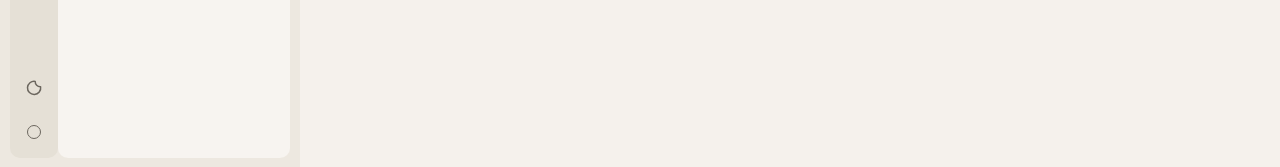
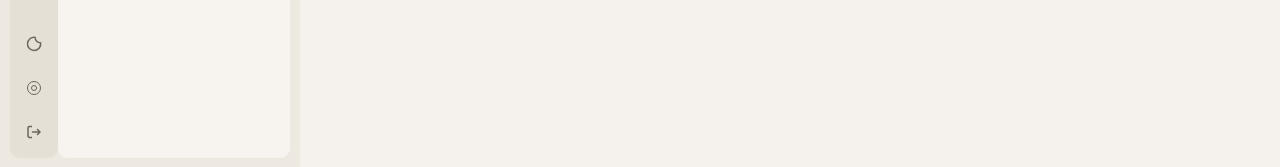
Before and after one commit to yasmintrentinfanfa/front_sophia, a Next.js app: page /casos in a window 1280 px wide. Shown: the part 630-797 px from the top of the page. Built offline with nearby package versions, Linux system fonts and the light colour scheme.

Commit message:
ajustes no menu lateral

```diff
--- a/src/components/casos/barra-lateral-casos.tsx
+++ b/src/components/casos/barra-lateral-casos.tsx
@@ -9,8 +9,10 @@ import {
   IconeConfiguracoes,
   IconeNovoCaso,
   IconeRepositorio,
+  IconeSair,
 } from "@/components/casos/icones-trilha";
 import { BotaoTema } from "@/components/tema/botao-tema";
+import { ModalConfiguracoes } from "@/components/casos/modal-configuracoes";
 import { Tooltip, TooltipContent, TooltipTrigger } from "@/components/ui/tooltip";
 import type { Caso } from "@/lib/api/types";
 import { normalizar } from "@/lib/texto";
@@ -109,6 +111,7 @@ function TrilhaIcones({
   aoAlternar: () => void;
 }) {
   const pathname = usePathname();
+  const [configuracoesAberta, setConfiguracoesAberta] = useState(false);
 
   return (
     <nav className="bg-trilha flex h-full w-[48px] flex-col items-center gap-[8px] rounded-[10px] px-[4px] pt-[4px] pb-[8px]">
@@ -201,9 +204,46 @@ function TrilhaIcones({
         </TooltipContent>
       </Tooltip>
 
-      <BotaoTrilha rotulo="Configurações">
-        <IconeConfiguracoes />
-      </BotaoTrilha>
+      <Tooltip>
+        <TooltipTrigger
+          render={
+            <button
+              type="button"
+              aria-haspopup="dialog"
+              aria-expanded={configuracoesAberta}
+              onClick={() => setConfiguracoesAberta(true)}
+              className={cn(
+                "flex h-[36px] items-center justify-center rounded-[10px] px-[6px]",
+                configuracoesAberta && "bg-destaque-suave border-destaque border-[1.5px]",
+              )}
+            >
+              <IconeConfiguracoes />
+              <span className="sr-only">Configurações</span>
+            </button>
+          }
+        />
+        <TooltipContent side="right">Configurações</TooltipContent>
+      </Tooltip>
+
+      <Tooltip>
+        <TooltipTrigger
+          render={
+            <Link
+              href="/login"
+              className="flex h-[36px] items-center justify-center rounded-[10px] px-[6px]"
+            >
+              <IconeSair />
+              <span className="sr-only">Sair</span>
+            </Link>
+          }
+        />
+        <TooltipContent side="right">Sair</TooltipContent>
+      </Tooltip>
+
+      <ModalConfiguracoes
+        aberto={configuracoesAberta}
+        aoFechar={() => setConfiguracoesAberta(false)}
+      />
     </nav>
   );
 }
--- a/src/components/casos/icones-trilha.tsx
+++ b/src/components/casos/icones-trilha.tsx
@@ -38,7 +38,29 @@ export function IconeConfiguracoes() {
   return (
     <span className="relative block size-5">
       <span className="border-tinta-suave absolute top-[3.25px] left-[3.25px] size-[13.5px] rounded-full border-[1.5px]" />
+      <span className="border-tinta-suave absolute top-[7.25px] left-[7.25px] size-[5.5px] rounded-full border-[1.5px]" />
     </span>
+  );
+}
+
+export function IconeSair() {
+  return (
+    <svg aria-hidden viewBox="0 0 20 20" className="text-tinta-suave size-5">
+      <path
+        d="M8 4.5H5.5A1.5 1.5 0 0 0 4 6v8a1.5 1.5 0 0 0 1.5 1.5H8"
+        fill="none"
+        stroke="currentColor"
+        strokeWidth="1.5"
+      />
+      <path
+        d="M8.5 10H16M13.5 7.5 16 10l-2.5 2.5"
+        fill="none"
+        stroke="currentColor"
+        strokeWidth="1.5"
+        strokeLinecap="round"
+        strokeLinejoin="round"
+      />
+    </svg>
   );
 }
 
--- /dev/null
+++ b/src/components/casos/modal-configuracoes.tsx
@@ -0,0 +1,110 @@
+"use client";
+
+import { useEffect, useId, useState } from "react";
+import Link from "next/link";
+import { createPortal } from "react-dom";
+
+import { BotaoTema } from "@/components/tema/botao-tema";
+
+interface ModalConfiguracoesProps {
+  aberto: boolean;
+  aoFechar: () => void;
+}
+
+export function ModalConfiguracoes({ aberto, aoFechar }: ModalConfiguracoesProps) {
+  const idTitulo = useId();
+  const [montado, setMontado] = useState(false);
+
+  useEffect(() => {
+    setMontado(true);
+  }, []);
+
+  useEffect(() => {
+    if (!aberto) return;
+
+    function tecla(evento: KeyboardEvent) {
+      if (evento.key === "Escape") aoFechar();
+    }
+
+    const anterior = document.body.style.overflow;
+    document.body.style.overflow = "hidden";
+    document.addEventListener("keydown", tecla);
+    return () => {
+      document.body.style.overflow = anterior;
+      document.removeEventListener("keydown", tecla);
+    };
+  }, [aberto, aoFechar]);
+
+  if (!montado || !aberto) return null;
+
+  return createPortal(
+    <div
+      className="fixed inset-0 z-50 flex items-center justify-center bg-black/40 p-4"
+      onClick={aoFechar}
+    >
+      <div
+        role="dialog"
+        aria-modal="true"
+        aria-labelledby={idTitulo}
+        className="bg-campo border-borda w-full max-w-[380px] rounded-[12px] border p-5 shadow-lg"
+        onClick={(evento) => evento.stopPropagation()}
+      >
+        <h2 id={idTitulo} className="text-[17px] font-semibold">
+          Configurações
+        </h2>
+        <p className="text-tinta-suave mt-1 text-[13px]">Tema, sessão e pagamento</p>
+
+        <div className="mt-4 flex flex-col gap-3">
+          <div className="border-borda flex items-center justify-between rounded-[10px] border px-3 py-2.5">
+            <div className="flex flex-col gap-0.5">
+              <p className="text-[13px] font-semibold">Aparência</p>
+              <p className="text-tinta-suave text-[12px]">
+                <span className="dark:hidden">Tema claro</span>
+                <span className="hidden dark:inline">Tema escuro</span>
+              </p>
+            </div>
+            <BotaoTema className="size-8" />
+          </div>
+
+          <div className="border-borda flex items-center justify-between rounded-[10px] border px-3 py-2.5">
+            <div className="flex flex-col gap-0.5">
+              <p className="text-[13px] font-semibold">Sessão</p>
+              <p className="text-tinta-suave text-[12px]">Voltar para a tela de login</p>
+            </div>
+            <Link
+              href="/login"
+              className="border-borda bg-campo flex h-8 items-center rounded-[8px] border px-3 text-[12px] font-semibold"
+            >
+              Sair
+            </Link>
+          </div>
+
+          <div className="border-borda flex items-center justify-between gap-3 rounded-[10px] border px-3 py-2.5">
+            <div className="flex min-w-0 flex-col gap-0.5">
+              <p className="text-[13px] font-semibold">Pagamento</p>
+              <p className="text-[12px]">Plano mensal · R$ xx</p>
+              <p className="text-tinta-suave text-[12px]">Cartão de crédito •••• 4242</p>
+            </div>
+            <button
+              type="button"
+              className="border-borda bg-campo flex h-8 shrink-0 items-center rounded-[8px] border px-3 text-[12px] font-semibold"
+            >
+              Alterar
+            </button>
+          </div>
+        </div>
+
+        <div className="mt-4 flex justify-end">
+          <button
+            type="button"
+            onClick={aoFechar}
+            className="border-borda flex h-8 items-center rounded-[8px] border px-3 text-[12px] font-semibold"
+          >
+            Fechar
+          </button>
+        </div>
+      </div>
+    </div>,
+    document.body,
+  );
+}
```
